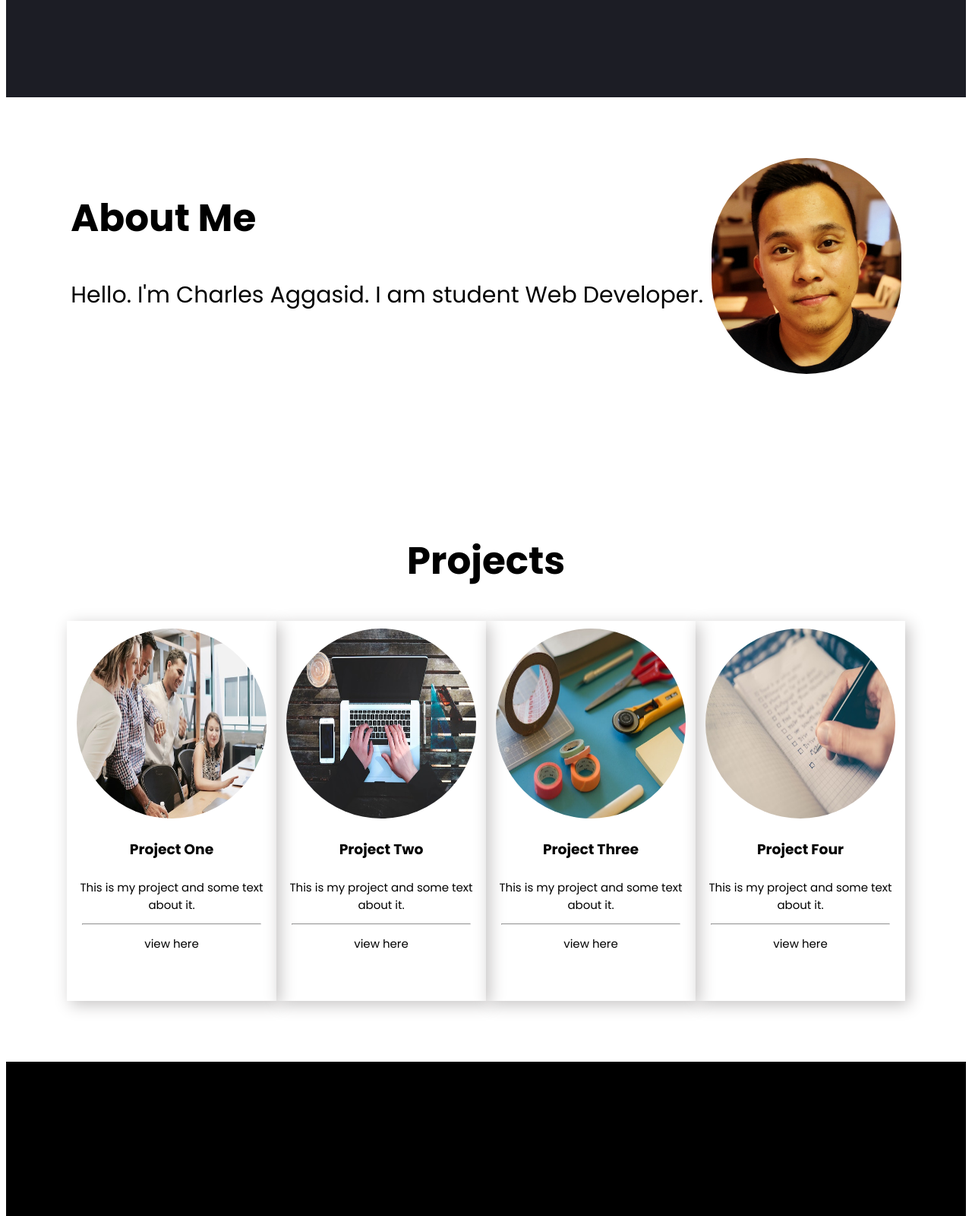
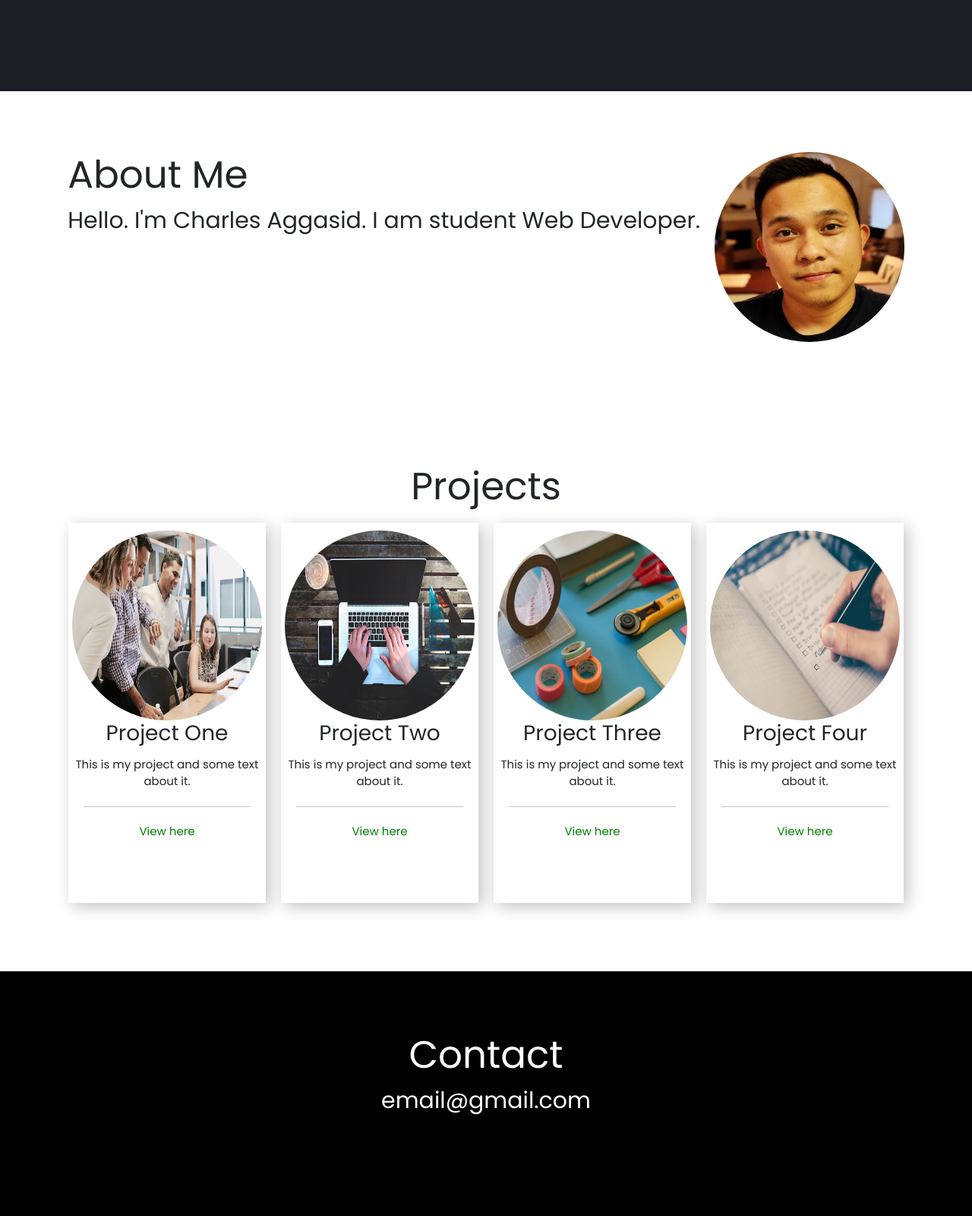
Before and after one commit to charlesaggasid/portfolio-website, a plain HTML site: page index.html in a window 1280 px wide. Shown: the part 680-2280 px from the top of the page at 76% size. Drawn offline with nearby package versions, Linux system fonts and the light colour scheme.

Commit message:
almost finish

```diff
--- a/index.html
+++ b/index.html
@@ -2,6 +2,8 @@
 <html lang="en">
 
 <head>
+  <link href="https://cdn.jsdelivr.net/npm/bootstrap@5.1.3/dist/css/bootstrap.min.css" rel="stylesheet"
+    integrity="sha384-1BmE4kWBq78iYhFldvKuhfTAU6auU8tT94WrHftjDbrCEXSU1oBoqyl2QvZ6jIW3" crossorigin="anonymous">
   <link rel="stylesheet" href="style.css">
   <link rel="preconnect" href="https://fonts.googleapis.com">
   <link rel="preconnect" href="https://fonts.gstatic.com" crossorigin>
@@ -18,9 +20,9 @@
     <nav>
       <div class="logo">LOGO</div>
       <ul>
-        <li>About me</li>
-        <li>Project</li>
-        <li>Contact me</li>
+        <li><a href="#about-me">About Me</a></li>
+        <li><a href="#projects">Projects</a></li>
+        <li><a href="#contact-me">Contact me</a></li>
       </ul>
     </nav>
     <div class="hero-area">
@@ -28,7 +30,7 @@
       <div class="hero-text">
         <h1>Charles Aggasid</h1>
         <p>Full Stack Developer Student</p>
-        <div class="button">About me</div>
+        <div class="button" id="about-me">About me</div>
       </div>
 
       <div class="socials">
@@ -52,7 +54,7 @@
     </div>
   </section>
 
-  <section class="sub-section">
+  <section class="sub-section" id="about-me">
     <div class="information">
       <h2>About Me</h2>
       <p>Hello. I'm Charles Aggasid. I am student Web Developer. </p>
@@ -62,7 +64,7 @@
     </div>
   </section>
 
-  <section class="sub-section-alternative">
+  <section class="sub-section-alternative" id="projects">
     <h2>Projects</h2>
     <div class="project-container">
       <div class="project-card">
@@ -70,36 +72,43 @@
         <h3>Project One</h3>
         <p class="subtext">This is my project and some text about it.</p>
         <hr>
-        <p class="subtext">view here</p>
+        <p class="subtext"><a href="https://github.com/charlesaggasid?tab=repositories">View here</a></p>
       </div>
       <div class="project-card">
         <img class="product-image" src="img/p2.jpg" alt="Project Two Image">
         <h3>Project Two</h3>
         <p class="subtext">This is my project and some text about it.</p>
         <hr>
-        <p class="subtext">view here</p>
+        <p class="subtext"><a href="https://github.com/charlesaggasid?tab=repositories">View here</a></p>
       </div>
       <div class="project-card">
         <img class="product-image" src="img/p3.jpg" alt="Project Three Image">
         <h3>Project Three</h3>
         <p class="subtext">This is my project and some text about it.</p>
         <hr>
-        <p class="subtext">view here</p>
+        <p class="subtext"><a href="https://github.com/charlesaggasid?tab=repositories">View here</a></p>
       </div>
       <div class="project-card">
         <img class="product-image" src="img/p4.jpg" alt="Project Four Image">
         <h3>Project Four</h3>
         <p class="subtext">This is my project and some text about it.</p>
         <hr>
-        <p class="subtext">view here</p>
+        <p class="subtext"><a href="https://github.com/charlesaggasid?tab=repositories">View here</a></p>
       </div>
     </div>
   </section>
 
 
-  <footer></footer>
+  <footer id="contact-me">
+    <h2>
+      Contact
+    </h2>
+    <p>email@gmail.com</p>
+  </footer>
 
-
+  <script src="https://cdn.jsdelivr.net/npm/bootstrap@5.1.3/dist/js/bootstrap.bundle.min.js"
+    integrity="sha384-ka7Sk0Gln4gmtz2MlQnikT1wXgYsOg+OMhuP+IlRH9sENBO0LRn5q+8nbTov4+1p"
+    crossorigin="anonymous"></script>
   <script src="script.js"></script>
 </body>
 
--- a/style.css
+++ b/style.css
@@ -16,9 +16,17 @@ section {
   font-size: 40px;
 }
 
+a {
+  text-decoration: none;
+  color: white;
+}
+
 footer {
   height: 500px;
+  color: white;
   background-color: black;
+  text-align: center;
+  padding: 80px;
 }
 
 nav {
@@ -112,17 +120,28 @@ h2 {
 
 .headshot {
   width: 250px;
-  border-radius: 150px;
+  height: 250px;
+  border-radius: 50%;
 }
 
 .project-card {
-  width: 300px;
+  width: 400px;
   height: 500px;
   box-shadow: 5px 5px 20px rgb(197, 195, 195);
+  margin: 10px;
 }
 .project-container {
   display: flex;
   justify-content: space-around;
+}
+
+@media only screen and (max-width: 1000px) {
+  .project-container {
+    display: flex;
+    flex-wrap: wrap;
+    /* width: 500px; */
+    /* height: auto; */
+  }
 }
 
 .sub-section-alternative {
@@ -143,3 +162,8 @@ hr {
   margin-left: 20px;
   margin-right: 20px;
 }
+
+.subtext > a {
+  text-decoration: none;
+  color: green;
+}
```
